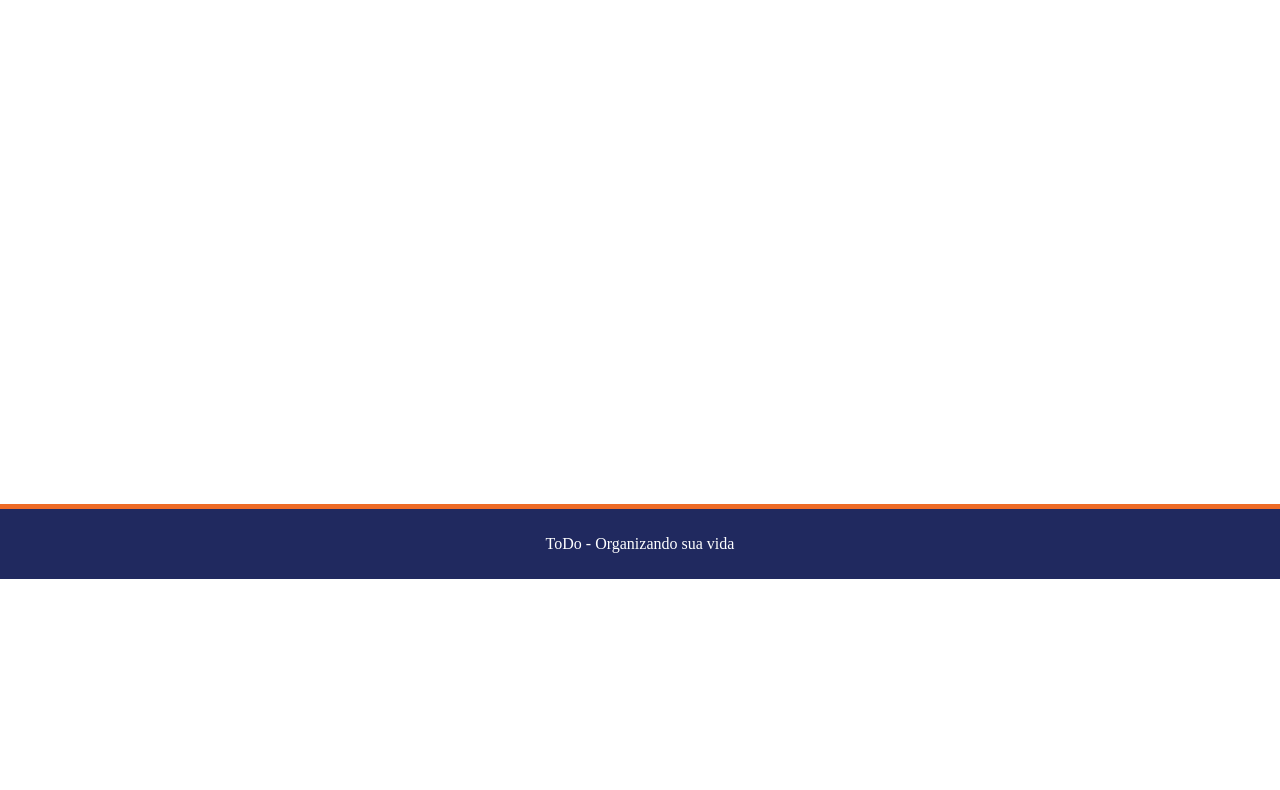
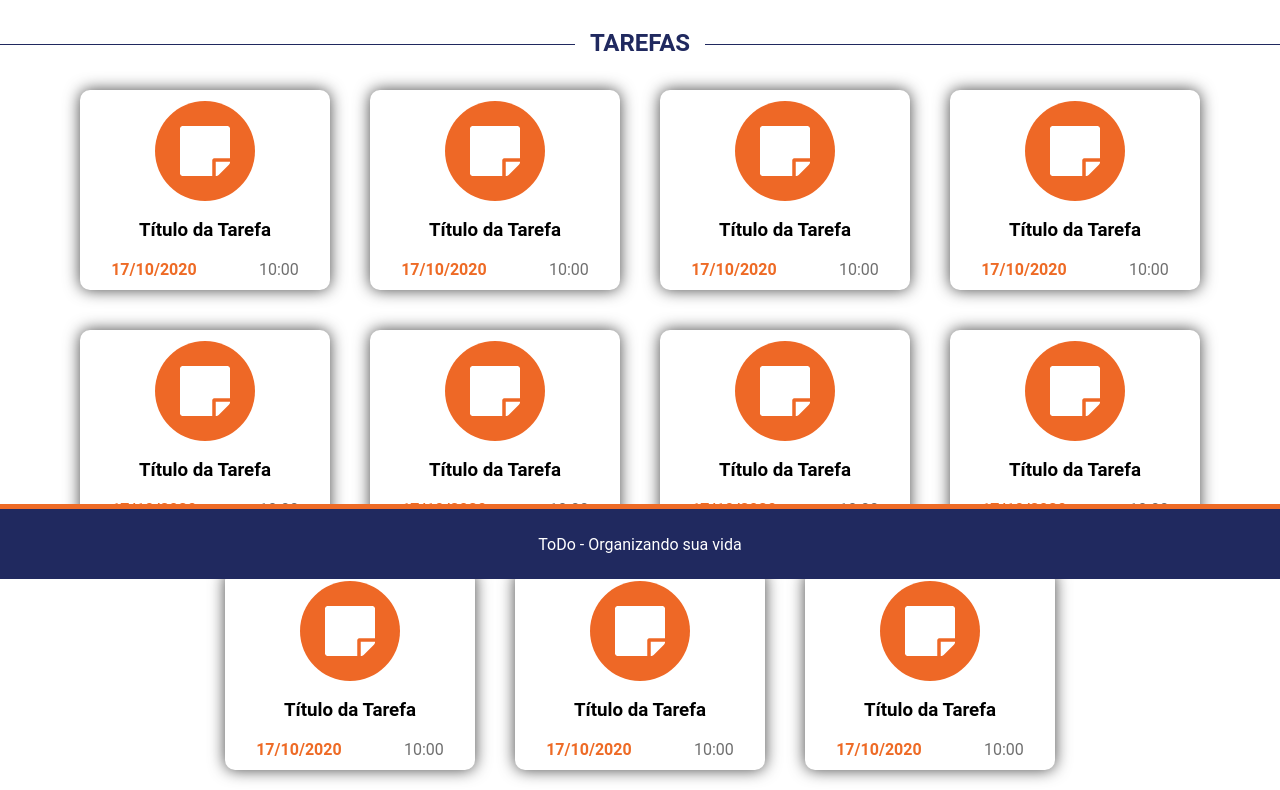
Before and after one commit to Caiovg/ProjetoFerias, a React app in the folder web/web/: page / in a window 1280 px wide. Shown: the part 221-1011 px from the top of the page. Before the commit the page ends 800 px from the top, so only its background shows below. Built offline with nearby package versions, Linux system fonts and the light colour scheme.

Commit message:
Criando os cartões de tarefas e aplicando uma fonte padrão utilizando o Google Fonts

```diff
--- a/web/web/public/index.html
+++ b/web/web/public/index.html
@@ -8,6 +8,9 @@
       body{
         padding: 0;
         margin: 0;
+        @import url('https://fonts.googleapis.com/css2?family=Roboto:wght@400;500&display=swap');
+        font-family: 'Roboto', sans-serif;
+
       }
     </style>
   </head>
--- /dev/null
+++ b/web/web/src/components/TaskCard/index.js
@@ -0,0 +1,21 @@
+import React from 'react';
+import * as S from './styles';
+
+import iconDefault from '../../assets/default.png';
+
+function TaskCard() {
+    return (
+      <S.Container>
+        <S.TopCard>
+            <img src={iconDefault} alt="Icone da Tarefa"/>
+            <h3>Título da Tarefa</h3>
+        </S.TopCard>
+        <S.BottomCard>
+            <strong>17/10/2020</strong>
+            <span>10:00</span>
+        </S.BottomCard>
+      </S.Container>
+    )
+}
+
+export default TaskCard;
--- /dev/null
+++ b/web/web/src/components/TaskCard/styles.js
@@ -0,0 +1,44 @@
+import styled from 'styled-components';
+
+export const Container = styled.div`
+    width: 250px;
+    height: 200px;
+    box-shadow: 0 0 1em rgba(0,0,0,0.73);
+    border-radius: 10px;
+
+    display: flex;
+    align-items: center;
+    justify-content: center;
+    flex-direction: column;
+
+    margin: 20px;
+    cursor: pointer;
+    transition: all 0.3s ease;
+
+    &:hover{
+        opacity: 0.5;
+    }
+`
+export const TopCard = styled.div`
+
+
+    display: flex;
+    align-items: center;
+    justify-content: center;
+    flex-direction: column;
+
+`
+export const BottomCard = styled.div`
+    width: 100%;
+    display: flex;
+    justify-content: space-around;
+
+    strong{
+        color: #EE6B26;
+        font-weight: bold;
+    }
+
+    span{
+        color: #707070;
+    }
+`
--- a/web/web/src/views/Home/index.js
+++ b/web/web/src/views/Home/index.js
@@ -4,6 +4,7 @@ import * as S from './styles';
 import Header from '../../components/Header';
 import Footer from '../../components/Footer';
 import FilterCard from '../../components/FilterCard';
+import TaskCard from '../../components/TaskCard'
 
 function Home() {
   const [filterActived, setFilterActived] = useState('all');
@@ -27,6 +28,25 @@ function Home() {
               <FilterCard title="Ano" actived={filterActived === 'year'}/>
             </button>
           </S.FilterArea>
+
+          <S.Title>
+              <h2>TAREFAS</h2>
+          </S.Title>
+
+          <S.Content>
+            <TaskCard/>
+            <TaskCard/>
+            <TaskCard/>
+            <TaskCard/>
+            <TaskCard/>
+            <TaskCard/>
+            <TaskCard/>
+            <TaskCard/>
+            <TaskCard/>
+            <TaskCard/>
+            <TaskCard/>
+          </S.Content>
+
         <Footer/>
     </S.Container>
   )
--- a/web/web/src/views/Home/styles.js
+++ b/web/web/src/views/Home/styles.js
@@ -19,4 +19,31 @@ export const FilterArea = styled.div`
         background: none;
         border: none;
     }
+    button:focus{
+        outline-style: none;
+    }
 `
+
+export const Content = styled.div`
+    width: 100%;
+    display: flex;
+    flex-wrap: wrap;
+    justify-content: center;
+`
+
+export const Title = styled.div`
+
+    width: 100%;
+    border-bottom: 1px solid #20295F;
+    display: flex;
+    justify-content: center;
+    margin-bottom: 25px;
+
+    h2{
+        color: #20295F;
+        position: relative;
+        top: 33px;
+        background: #fff;
+        padding: 0 15px;
+    }
+`
```
Also changed, not shown: 1 other file.
